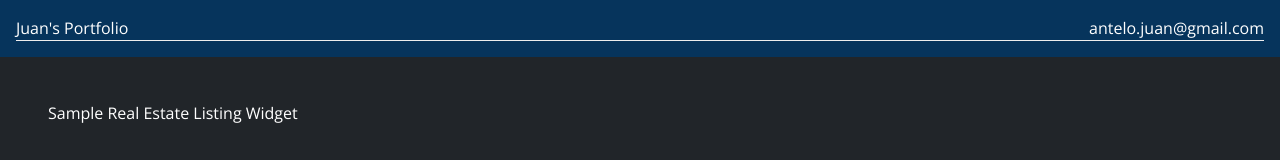
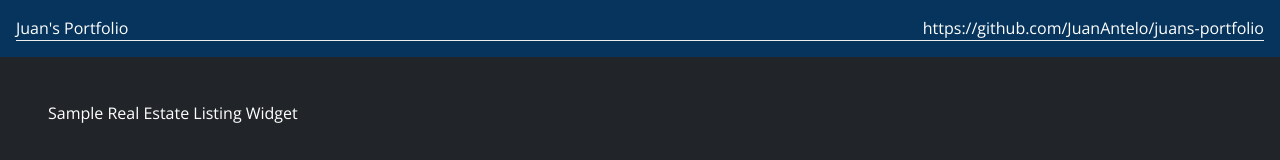
Before and after one commit to JuanAntelo/juans-portfolio, a React (Vite) app: page / in a window 1280 px wide. Shown: the top 160 px of the page. Built offline with nearby package versions, Linux system fonts and the light colour scheme.

Commit message:
replace email with github link

```diff
--- a/src/components/Navbar/Navbar.tsx
+++ b/src/components/Navbar/Navbar.tsx
@@ -7,7 +7,7 @@ function Navbar() {
                 <div className="nav-item">
                   <span>Juan's Portfolio</span>
                 </div>
-                <span>antelo.juan@gmail.com</span>
+                <span>https://github.com/JuanAntelo/juans-portfolio</span>
             </div>
         </div>
     )
```
